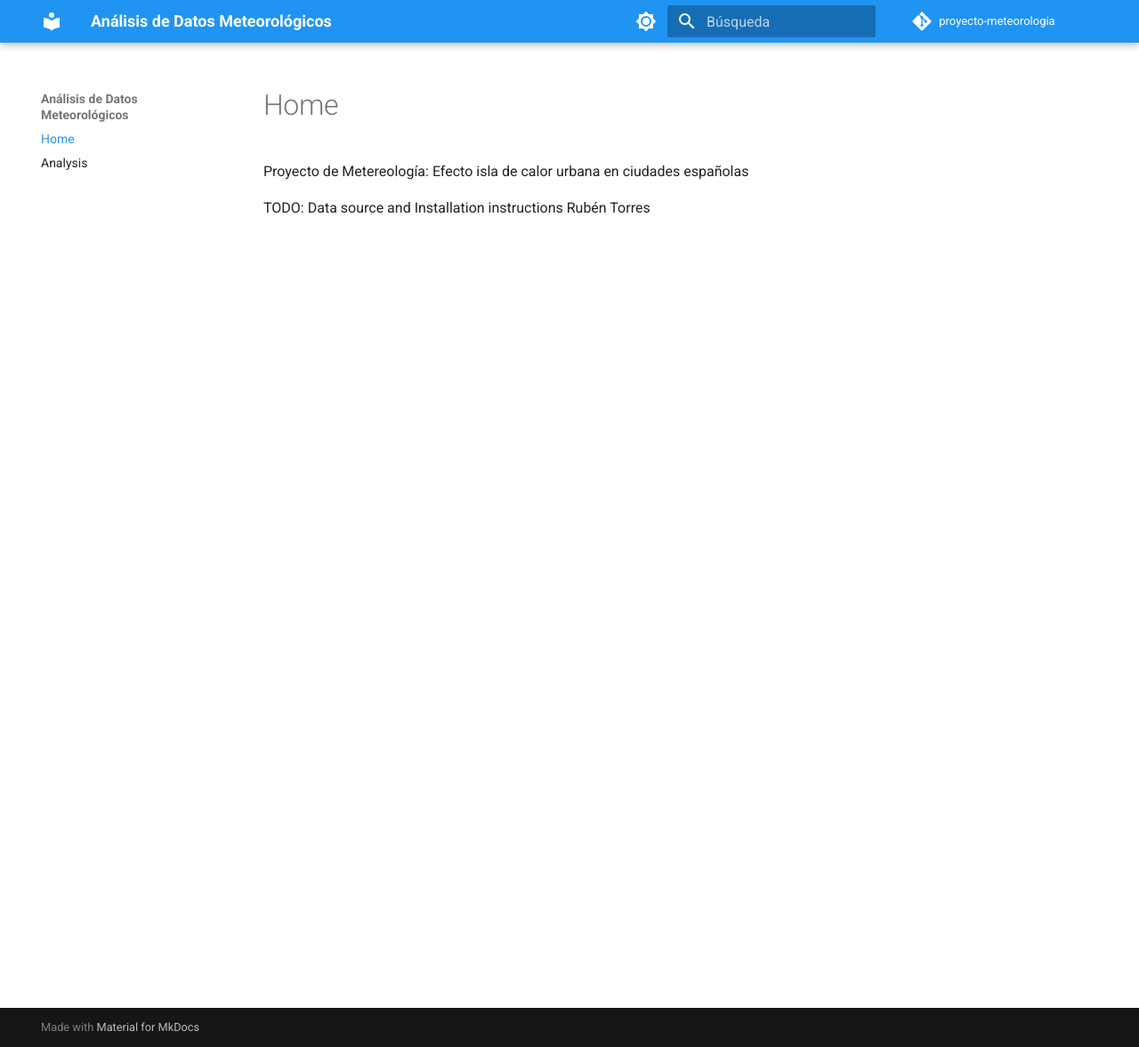
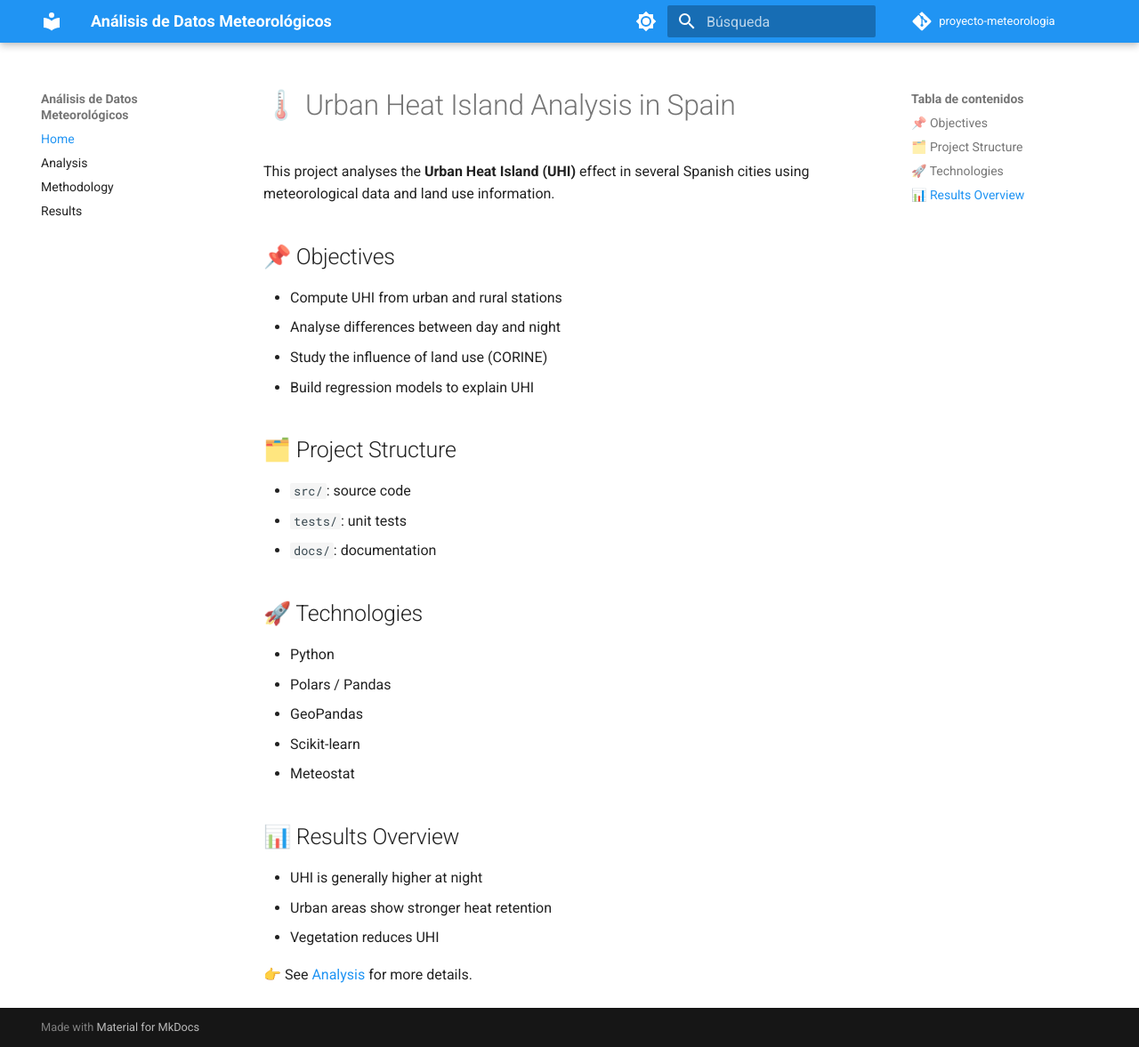
Before and after one commit to Ruben-2004/proyecto-meteorologia, an MkDocs documentation site: the page built from docs/index.md, in a window 1280 px wide and 1177 px high. Shown: the whole window at 89% size. Built offline with MkDocs 1.6.1 and Material for MkDocs 9.7.7, drawn with Linux system fonts in a browser that asks for light colours; comment, search, counter and statistics services are not loaded.

Commit message:
Create mkdocs documentation

```diff
--- a/docs/index.md
+++ b/docs/index.md
@@ -1,4 +1,32 @@
-Proyecto de Metereología: Efecto isla de calor urbana en ciudades españolas
+# 🌡️ Urban Heat Island Analysis in Spain
 
-TODO: Data source and Installation instructions
-Rubén Torres
+This project analyses the **Urban Heat Island (UHI)** effect in several Spanish cities using meteorological data and land use information.
+
+## 📌 Objectives
+
+- Compute UHI from urban and rural stations
+- Analyse differences between day and night
+- Study the influence of land use (CORINE)
+- Build regression models to explain UHI
+
+## 🗂️ Project Structure
+
+- `src/`: source code
+- `tests/`: unit tests
+- `docs/`: documentation
+
+## 🚀 Technologies
+
+- Python
+- Polars / Pandas
+- GeoPandas
+- Scikit-learn
+- Meteostat
+
+## 📊 Results Overview
+
+- UHI is generally higher at night
+- Urban areas show stronger heat retention
+- Vegetation reduces UHI
+
+👉 See [Analysis](analysis.md) for more details.
--- a/mkdocs.yml
+++ b/mkdocs.yml
@@ -28,6 +28,8 @@ theme:
 nav:
   - Home: index.md
   - Analysis: analysis.md
+  - Methodology: methodology.md
+  - Results: results.md
 
 markdown_extensions:
   - admonition
--- a/pyproject.toml
+++ b/pyproject.toml
@@ -1,6 +1,6 @@
 [project]
 name = "proyecto-meteorologia"
-version = "0.0.12"
+version = "0.0.13"
 description = "Análisis de datos meteorológicos — Big Data"
 readme = "README.md"
 requires-python = ">=3.11"
```
Also changed, not shown: docs/analysis.md (+36 -1 lines), docs/methodology.md (added, +38 -0 lines), docs/results.md (added, +23 -0 lines).
